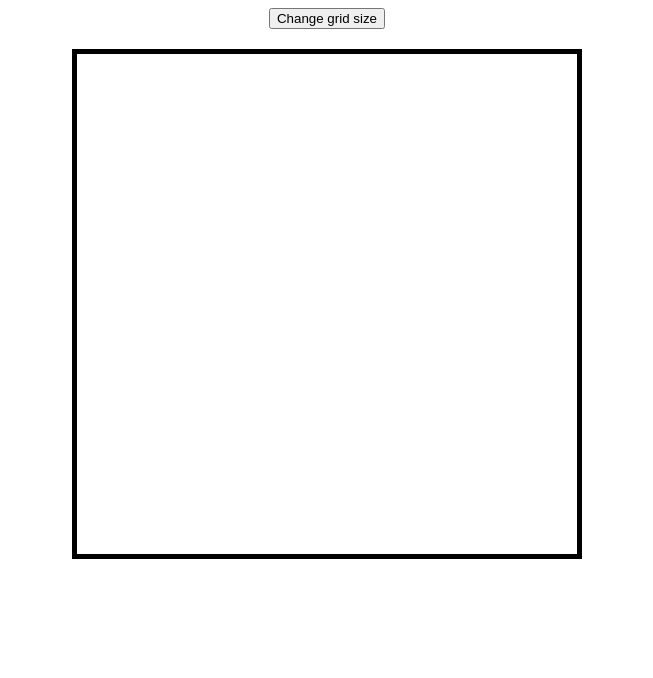
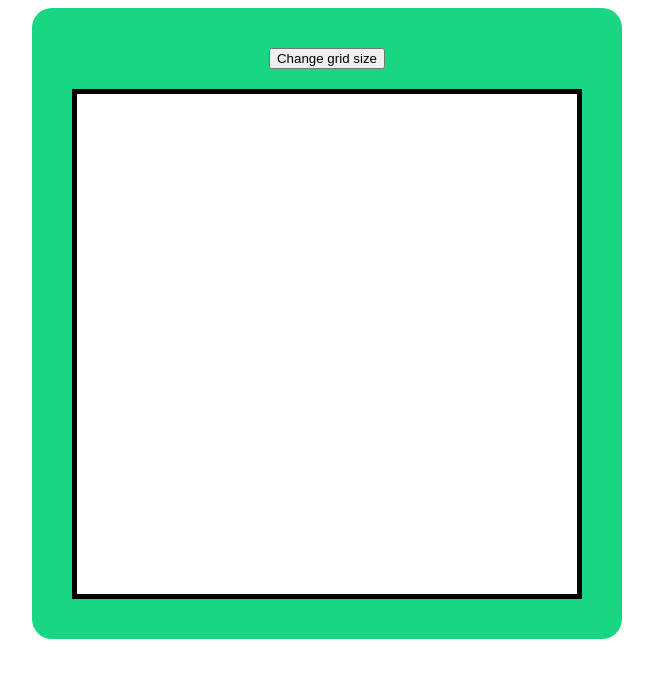
Before and after one commit to Elvborn/odin-etch-a-sketch, a plain HTML site: page index.html in a window 1280 px wide. Shown: the whole page, without its empty margins (313-966 px from the left). Drawn offline with Linux system fonts and the light colour scheme.

Commit message:
Added background styling

```diff
--- a/index.html
+++ b/index.html
@@ -8,7 +8,9 @@
     <title>Document</title>
 </head>
 <body>
-    <button>Change grid size</button>
-    <div id="grid-container"></div>
+    <div id="container">
+        <button>Change grid size</button>
+        <div id="grid-container"></div>
+    </div>
 </body>
 </html>
--- a/style.css
+++ b/style.css
@@ -3,6 +3,16 @@
 }
 
 body{
+    display: flex;
+    justify-content: center;
+    align-items: center;
+}
+
+#container{
+    background-color: rgb(24, 214, 132);
+    border-radius: 20px;
+    padding: 40px;
+
     display: flex;
     flex-direction: column;
     justify-content: center;
@@ -12,6 +22,7 @@ body{
 
 #grid-container{
     border: 5px solid black;
+    background-color: white;
 
     display: flex;
     flex-direction: column;
```
